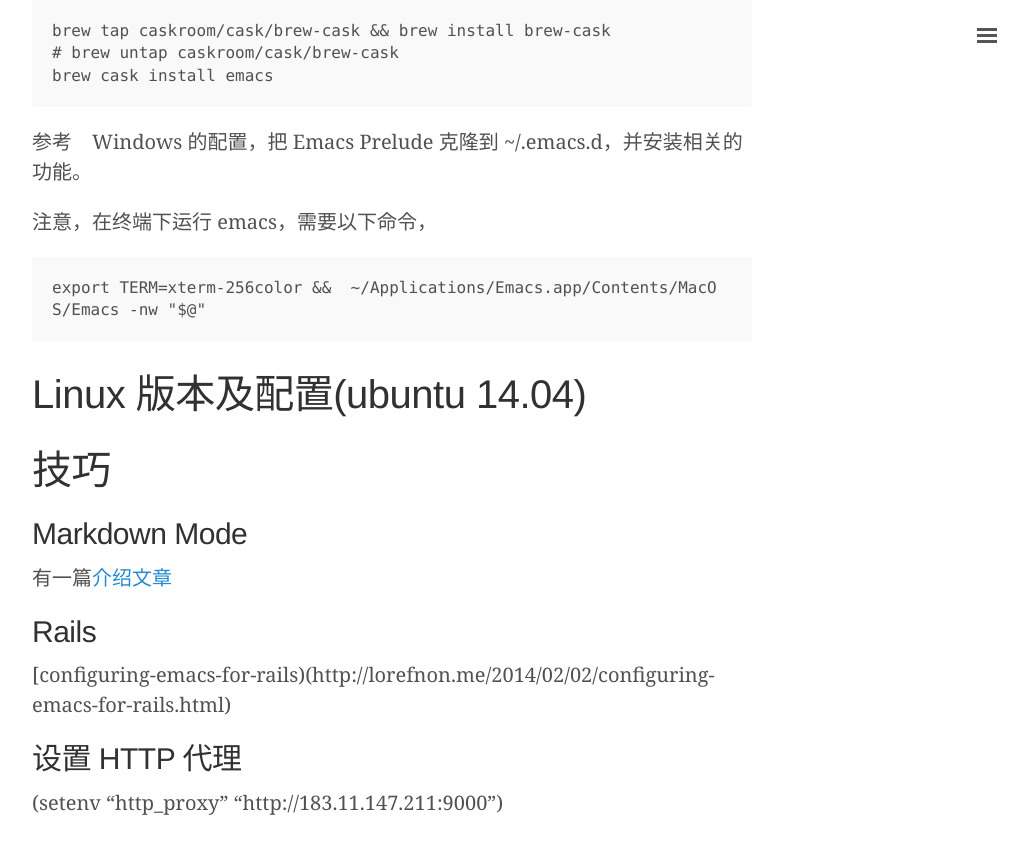
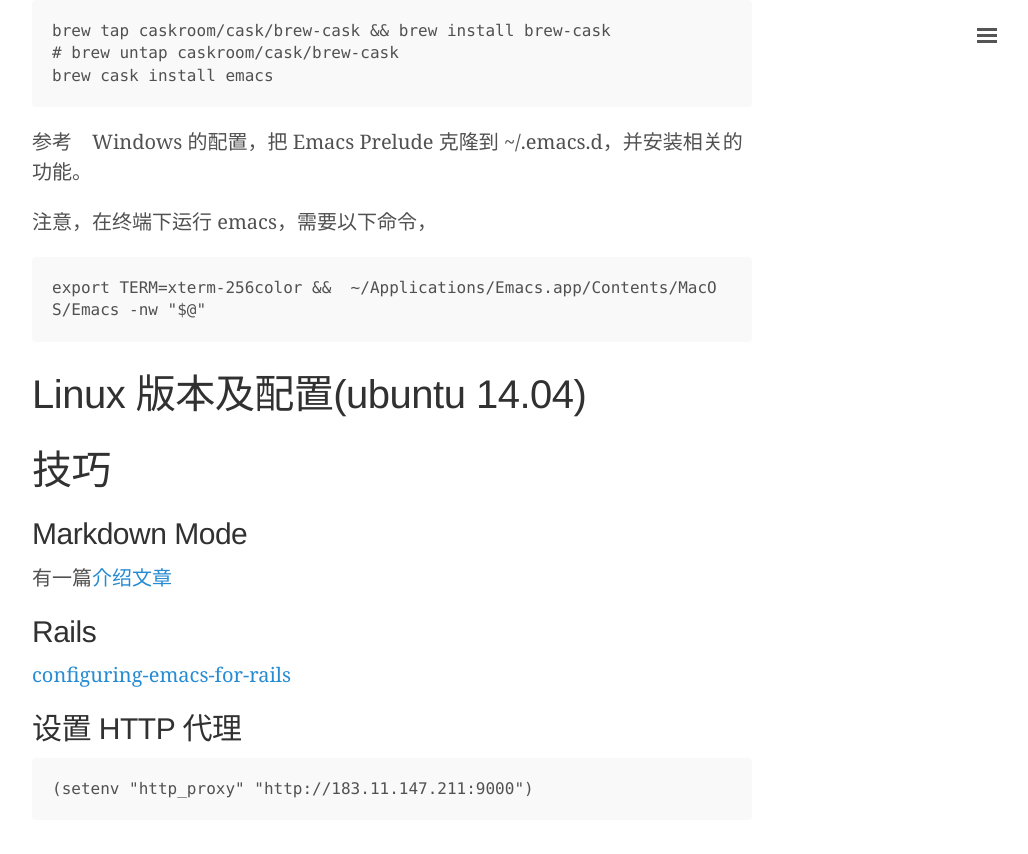
Before and after one commit to 0000-bigtree/0000-bigtree.github.io, a Jekyll site: the page built from _posts/2015-06-26-config-emacs.md, in a window 1280 px wide and 900 px high, scrolled down 2496 px. Shown: the top 854 px of the window, without its empty margins (248-1276 px from the left). Built offline with Jekyll 4.4.1, drawn with Linux system fonts in a browser that asks for light colours.

Commit message:
update format

```diff
--- a/_posts/2015-06-26-config-emacs.md
+++ b/_posts/2015-06-26-config-emacs.md
@@ -110,8 +110,8 @@
 
 ## Rails
 
-[configuring-emacs-for-rails)(http://lorefnon.me/2014/02/02/configuring-emacs-for-rails.html)
+[configuring-emacs-for-rails](http://lorefnon.me/2014/02/02/configuring-emacs-for-rails.html)
 
 ## 设置 HTTP 代理
 
-(setenv "http_proxy" "http://183.11.147.211:9000")
+    (setenv "http_proxy" "http://183.11.147.211:9000")
```
